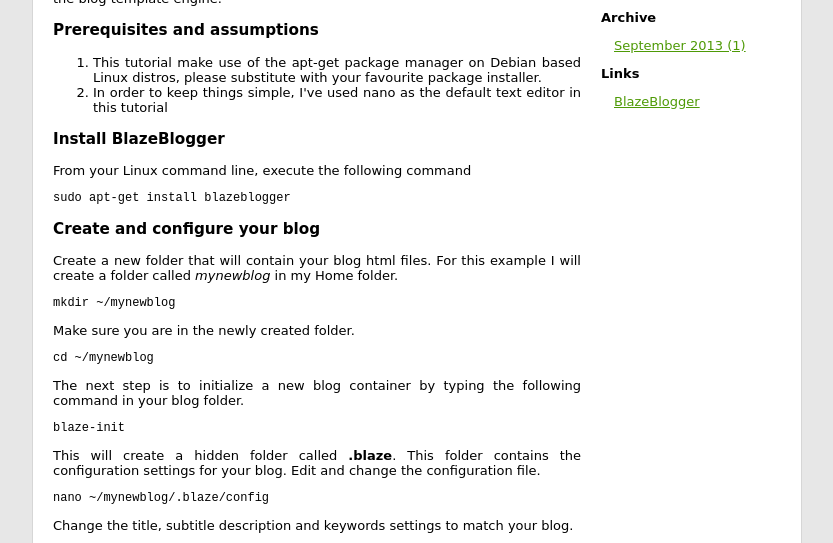
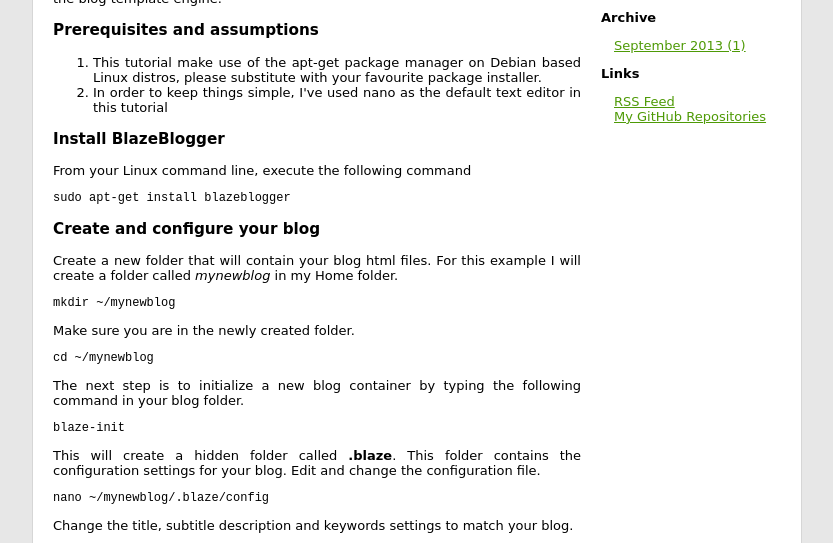
Before and after one commit to enelZA/enelZA.github.io, a plain HTML site: page 2013/09/1-blogging-from-the-command-line/index.html in a window 1280 px wide. Shown: the part 213-756 px from the top of the page, without its empty margins (223-1056 px from the left). Drawn offline with Linux system fonts and the light colour scheme; files whose address does not match are found by name.

Commit message:
Rss link added to site

```diff
--- a/2013/09/1-blogging-from-the-command-line/index.html
+++ b/2013/09/1-blogging-from-the-command-line/index.html
@@ -5,11 +5,11 @@
   <meta http-equiv="Content-Type" content="txt/html; charset=UTF-8">
   <meta name="Generator" content="BlazeBlogger 1.2.0">
   <meta name="Copyright" content="&copy; 2014 EnelZA">
-  <meta name="Date" content="Sat Sep 27 16:19:58 2014">
+  <meta name="Date" content="Sat Sep 27 16:46:37 2014">
   <meta name="Description" content="EnelZa is a blog about programming, bash, cool tools, efficiency on the command line.">
   <meta name="Keywords" content="Linux, blog, static, github, github.io, Bash Linux programming ">
   <link rel="stylesheet" href="../../../default.css" type="text/css">
-  <!-- feed -->
+  <link rel="alternate" href="../../../index.rss" title="RSS Feed" type="application/rss+xml">
   <title>Blogging from the command line</title>
 </head>
 
@@ -115,7 +115,10 @@ Press Control and x to exit.</p>
 
     <h2>Links</h2>
     <ul>
-<li><a href="http://blaze.blackened.cz">BlazeBlogger</a></li>
+
+
+<li><a href="http://enelza.github.io/index.rss">RSS Feed</a></li>
+<li><a href="https://github.com/enelZA">My GitHub Repositories</a></li>
     </ul>
   </div>
 
```
Also changed, not shown: 2013/09/index.html (+6 -3 lines), 2013/index.html (+6 -3 lines), index.html (+6 -3 lines), tags/blog/index.html (+6 -3 lines), tags/index.html (+6 -3 lines), tags/linux/index.html (+6 -3 lines), tags/tutorial/index.html (+6 -3 lines), .blaze/theme/default.html, 1 other file.
